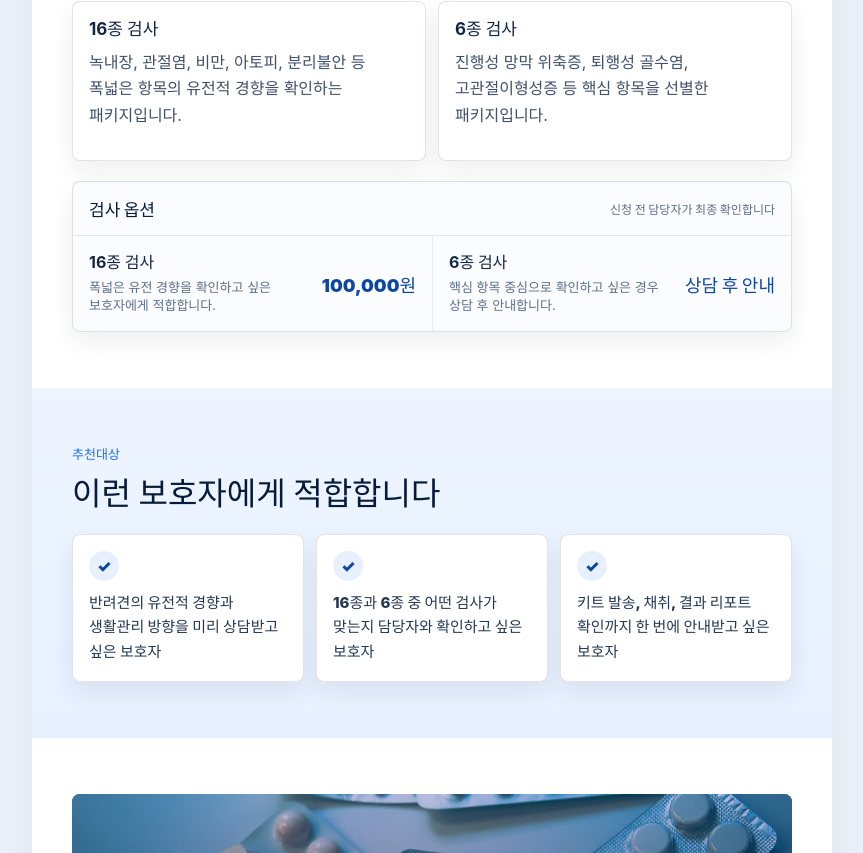
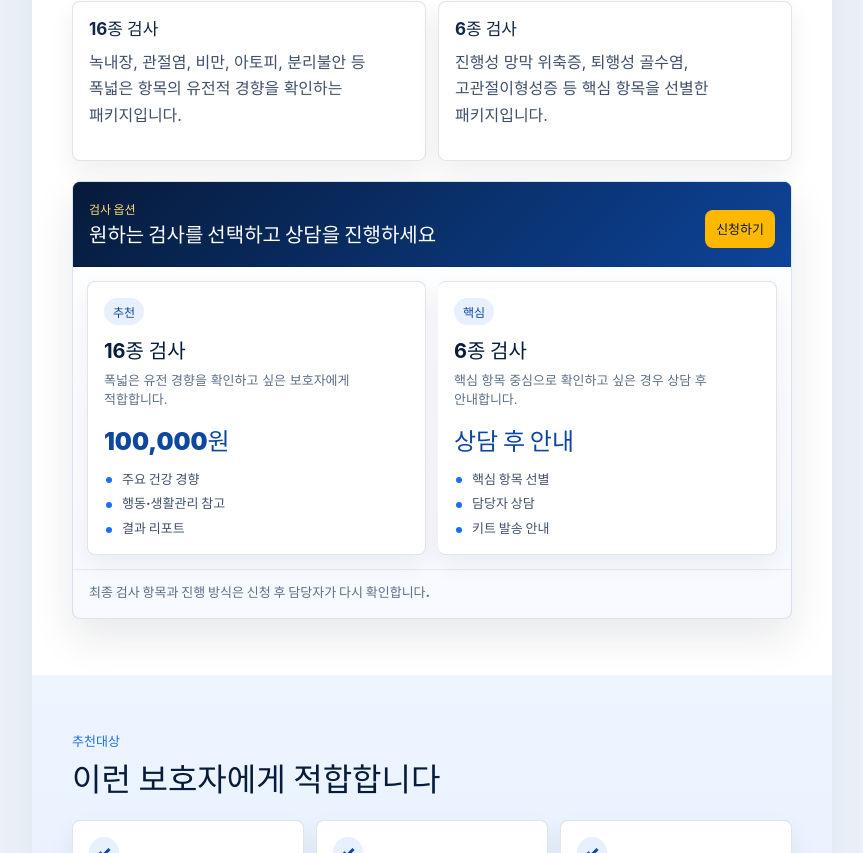
Before and after one commit to mkt-jaehoon/DNA-VALLEY, a React (Vite) app: page / in a window 1280 px wide. Shown: the part 847-1700 px from the top of the page, without its empty margins (208-1071 px from the left). Built offline with nearby package versions, Linux system fonts and the light colour scheme.

Commit message:
Polish product option design

```diff
--- a/src/App.tsx
+++ b/src/App.tsx
@@ -32,12 +32,16 @@ const pricingOptions = [
   {
     name: "16종 검사",
     price: "100,000원",
+    badge: "추천",
     description: "폭넓은 유전 경향을 확인하고 싶은 보호자에게 적합합니다.",
+    features: ["주요 건강 경향", "행동·생활관리 참고", "결과 리포트"],
   },
   {
     name: "6종 검사",
     price: "상담 후 안내",
+    badge: "핵심",
     description: "핵심 항목 중심으로 확인하고 싶은 경우 상담 후 안내합니다.",
+    features: ["핵심 항목 선별", "담당자 상담", "키트 발송 안내"],
   },
 ];
 
@@ -318,20 +322,30 @@ function App() {
         </div>
           <div className="pricing-panel" aria-label="검사 옵션 가격">
             <div className="pricing-panel-header">
-            <strong>검사 옵션</strong>
-            <span>신청 전 담당자가 최종 확인합니다</span>
+              <div>
+                <span>검사 옵션</span>
+                <strong>원하는 검사를 선택하고 상담을 진행하세요</strong>
+              </div>
+              <a href="#apply">신청하기</a>
             </div>
             <div className="pricing-options">
               {pricingOptions.map((option) => (
                 <article key={option.name}>
+                  <span className="option-badge">{option.badge}</span>
                   <div>
                     <h3>{option.name}</h3>
                     <p>{option.description}</p>
                   </div>
                   <strong>{option.price}</strong>
+                  <ul>
+                    {option.features.map((feature) => (
+                      <li key={feature}>{feature}</li>
+                    ))}
+                  </ul>
                 </article>
               ))}
             </div>
+            <p className="pricing-note">최종 검사 항목과 진행 방식은 신청 후 담당자가 다시 확인합니다.</p>
           </div>
       </section>
 
@@ -486,21 +500,30 @@ function App() {
             <label>
               <input name="preferredTest" type="radio" value="16종 검사" required />
               <span>
+                <span>
                   16종 검사
+                  <small>폭넓은 항목 확인</small>
+                </span>
                 <b>100,000원</b>
               </span>
             </label>
             <label>
               <input name="preferredTest" type="radio" value="6종 검사" />
               <span>
+                <span>
                   6종 검사
+                  <small>핵심 항목 중심</small>
+                </span>
                 <b>상담 후 안내</b>
               </span>
             </label>
             <label>
               <input name="preferredTest" type="radio" value="상담 후 결정" />
               <span>
+                <span>
                   상담 후 결정
+                  <small>검사 선택이 어려울 때</small>
+                </span>
                 <b>담당자 확인</b>
               </span>
             </label>
--- a/src/styles.css
+++ b/src/styles.css
@@ -443,54 +443,100 @@ p {
 }
 
 .pricing-panel {
-  margin-top: 16px;
-  border: 1px solid rgba(23, 32, 51, 0.12);
+  position: relative;
+  overflow: hidden;
+  margin-top: 20px;
+  border: 1px solid rgba(13, 71, 161, 0.14);
   border-radius: 8px;
-  background: #fbfcff;
-  box-shadow: 0 10px 24px rgba(23, 32, 51, 0.07);
+  background:
+    linear-gradient(180deg, rgba(255, 255, 255, 0.96), rgba(246, 249, 255, 0.96)),
+    #fff;
+  box-shadow: 0 18px 42px rgba(23, 32, 51, 0.1);
 }
 
 .pricing-panel-header {
-  display: flex;
-  align-items: center;
+  display: grid;
+  grid-template-columns: minmax(0, 1fr) auto;
+  align-items: end;
   justify-content: space-between;
-  gap: 12px;
+  gap: 14px;
   border-bottom: 1px solid rgba(23, 32, 51, 0.1);
-  padding: 14px 16px;
+  background:
+    linear-gradient(135deg, rgba(7, 27, 58, 0.96), rgba(13, 71, 161, 0.92)),
+    #071b3a;
+  padding: 18px 16px;
+}
+
+.pricing-panel-header div {
+  display: grid;
+  gap: 5px;
+}
+
+.pricing-panel-header span {
+  color: #ffdb70;
+  font-size: 12px;
+  font-weight: 900;
 }
 
 .pricing-panel-header strong {
-  color: #071b3a;
-  font-size: 17px;
+  color: #fff;
+  font-size: 20px;
   font-weight: 900;
+  line-height: 1.3;
+  word-break: keep-all;
 }
 
-.pricing-panel-header span {
-  color: #5d6f86;
-  font-size: 12px;
-  font-weight: 800;
-  text-align: right;
+.pricing-panel-header a {
+  display: inline-flex;
+  min-height: 38px;
+  align-items: center;
+  justify-content: center;
+  border-radius: 8px;
+  background: #ffb800;
+  padding: 8px 11px;
+  color: #071b3a;
+  font-size: 13px;
+  font-weight: 900;
+  text-decoration: none;
+  white-space: nowrap;
 }
 
 .pricing-options {
   display: grid;
+  gap: 12px;
+  padding: 14px;
 }
 
 .pricing-options article {
+  position: relative;
   display: grid;
-  grid-template-columns: minmax(0, 1fr) auto;
-  gap: 12px;
-  align-items: center;
+  gap: 13px;
+  align-items: start;
+  border: 1px solid rgba(23, 32, 51, 0.12);
+  border-radius: 8px;
+  background: #fff;
   padding: 16px;
+  box-shadow: 0 10px 24px rgba(23, 32, 51, 0.06);
 }
 
 .pricing-options article + article {
-  border-top: 1px solid rgba(23, 32, 51, 0.08);
+  border-top: 1px solid rgba(23, 32, 51, 0.12);
+}
+
+.option-badge {
+  width: fit-content;
+  border-radius: 999px;
+  background: #e8f0fe;
+  padding: 5px 9px;
+  color: #0d47a1;
+  font-size: 12px;
+  font-weight: 900;
 }
 
 .pricing-options h3 {
-  margin-bottom: 4px;
-  font-size: 16px;
+  margin-bottom: 6px;
+  color: #071b3a;
+  font-size: 20px;
 }
 
 .pricing-options p {
@@ -502,9 +548,46 @@ p {
 
 .pricing-options article > strong {
   color: #0d47a1;
-  font-size: 18px;
+  font-size: 24px;
   font-weight: 900;
   white-space: nowrap;
+}
+
+.pricing-options ul {
+  display: grid;
+  gap: 6px;
+  margin: 0;
+  padding: 0;
+  list-style: none;
+}
+
+.pricing-options li {
+  position: relative;
+  padding-left: 18px;
+  color: #40516a;
+  font-size: 13px;
+  font-weight: 800;
+  line-height: 1.45;
+}
+
+.pricing-options li::before {
+  position: absolute;
+  top: 0.56em;
+  left: 2px;
+  width: 6px;
+  height: 6px;
+  border-radius: 50%;
+  background: #1a6fff;
+  content: "";
+}
+
+.pricing-note {
+  margin: 0;
+  border-top: 1px solid rgba(23, 32, 51, 0.08);
+  padding: 12px 16px 14px;
+  color: #5d6f86;
+  font-size: 13px;
+  font-weight: 800;
 }
 
 .recommend-list,
@@ -806,9 +889,35 @@ blockquote cite {
   gap: 12px;
 }
 
+.radio-group label > span {
+  border: 1px solid rgba(23, 32, 51, 0.12);
+  border-radius: 8px;
+  background: #fbfcff;
+  padding: 11px 12px;
+}
+
+.radio-group input:checked + span {
+  border-color: rgba(26, 111, 255, 0.5);
+  background: #eef5ff;
+  box-shadow: inset 0 0 0 1px rgba(26, 111, 255, 0.18);
+}
+
+.radio-group label span span {
+  display: grid;
+  gap: 2px;
+  color: #172033;
+}
+
+.radio-group label small {
+  color: #758399;
+  font-size: 12px;
+  font-weight: 800;
+  line-height: 1.25;
+}
+
 .radio-group label b {
   color: #0d47a1;
-  font-size: 13px;
+  font-size: 14px;
   white-space: nowrap;
 }
 
@@ -1135,8 +1244,8 @@ footer a {
   }
 
   .pricing-options article + article {
-    border-top: 0;
-    border-left: 1px solid rgba(23, 32, 51, 0.08);
+    border-top: 1px solid rgba(23, 32, 51, 0.12);
+    border-left: 0;
   }
 
   .image-banner {
```
Lines whose indentation alone changed are shown as unchanged.
